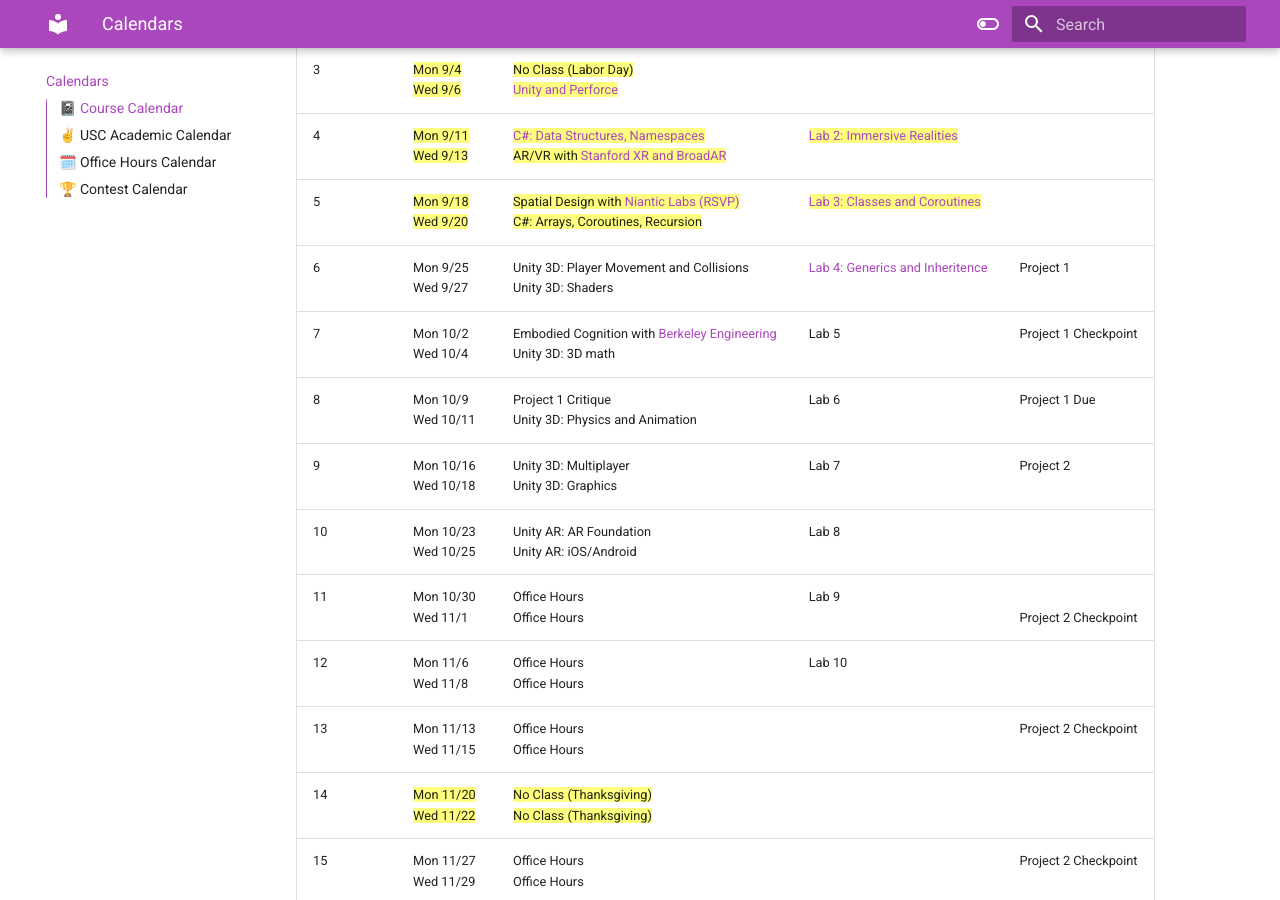
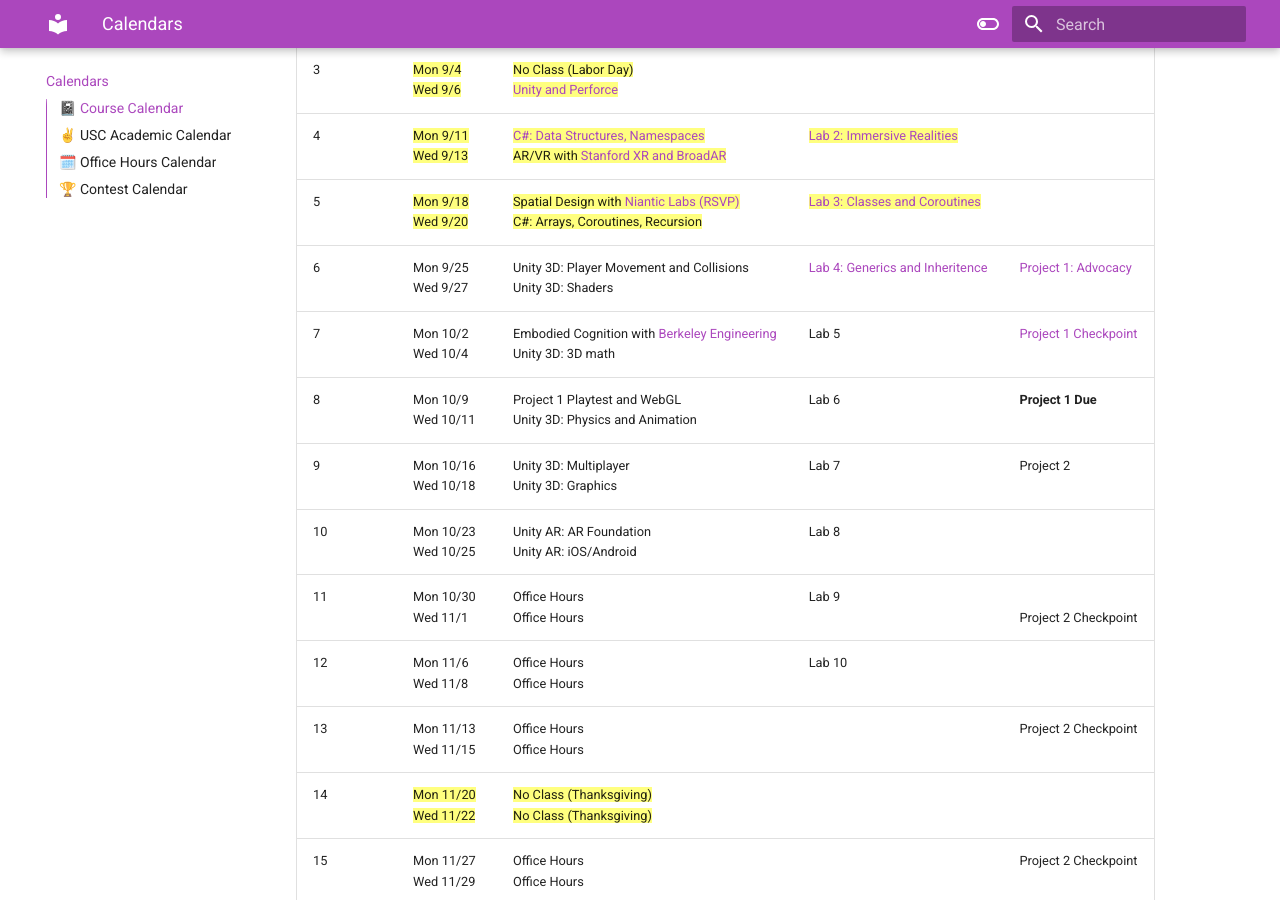
Before and after one commit to usc-ctin583/usc-ctin583.github.io, an MkDocs documentation site: the page built from docs/index.md, in a window 1280 px wide and 900 px high, scrolled down 409 px. Built offline with MkDocs 1.6.1 and Material for MkDocs 9.7.7, drawn with Linux system fonts in a browser that asks for light colours.

Commit message:
edit syllabus

```diff
--- a/docs/index.md
+++ b/docs/index.md
@@ -7,9 +7,9 @@
 | 3    | ==Mon 9/4== <br> ==Wed 9/6==     | ==No Class (Labor Day)== <br> ==[Unity and Perforce](https://www.icloud.com/keynote/0545FBYqmgu62bVFrVxSeqzzA#Lecture3)== | |
 | 4    | ==Mon 9/11== <br> ==Wed 9/13==   | ==[C#: Data Structures, Namespaces](https://www.icloud.com/keynote/0b5y1M4VNtrdfL4vFyXrzgkeg#Lecture4)== <br> ==AR/VR with [Stanford XR and BroadAR](https://www.broadar.com/)== | ==[Lab 2: Immersive Realities](Labs/lab2.md)== |
 | 5    | ==Mon 9/18== <br> ==Wed 9/20==   | ==Spatial Design with [Niantic Labs (RSVP)](https://calendar.google.com/calendar/event?action=TEMPLATE&tmeid=a2tjZGhsdTdrZjlzM2Q5NTNwYjRndXRmb2sgZGVib3JhaHl1ZW4yMDE2QGJlcmtlbGV5LmVkdQ&tmsrc=deborahyuen2016%40berkeley.edu)== <br> ==C#: Arrays, Coroutines, Recursion== | ==[Lab 3: Classes and Coroutines](Labs/lab3.md)== |
-| 6    | Mon 9/25 <br> Wed 9/27   | Unity 3D: Player Movement and Collisions <br> Unity 3D: Shaders | [Lab 4: Generics and Inheritence](Labs/lab4.md)| Project 1 |
-| 7    | Mon 10/2 <br> Wed 10/4   | Embodied Cognition with [Berkeley Engineering](https://bid.berkeley.edu/) <br> Unity 3D: 3D math | Lab 5 | Project 1 Checkpoint |
-| 8    | Mon 10/9 <br> Wed 10/11  | Project 1 Critique <br> Unity 3D: Physics and Animation | Lab 6 | Project 1 Due |
+| 6    | Mon 9/25 <br> Wed 9/27   | Unity 3D: Player Movement and Collisions <br> Unity 3D: Shaders | [Lab 4: Generics and Inheritence](Labs/lab4.md)| [Project 1: Advocacy](./Projects/project1.md) |
+| 7    | Mon 10/2 <br> Wed 10/4   | Embodied Cognition with [Berkeley Engineering](https://bid.berkeley.edu/) <br> Unity 3D: 3D math | Lab 5 | [Project 1 Checkpoint](./Projects/project1checkpoint.md) |
+| 8    | Mon 10/9 <br> Wed 10/11  | Project 1 Playtest and WebGL <br> Unity 3D: Physics and Animation | Lab 6 | **Project 1 Due** |
 | 9    | Mon 10/16 <br> Wed 10/18 | Unity 3D: Multiplayer <br> Unity 3D: Graphics | Lab 7 | Project 2 |
 | 10   | Mon 10/23 <br> Wed 10/25 | Unity AR: AR Foundation <br> Unity AR: iOS/Android | Lab 8 |
 | 11   | Mon 10/30 <br> Wed 11/1  | Office Hours <br> Office Hours | Lab 9 | <br> Project 2 Checkpoint |
@@ -18,7 +18,7 @@
 | 14   | ==Mon 11/20== <br> ==Wed 11/22== | ==No Class (Thanksgiving)== <br> ==No Class (Thanksgiving)== | | |
 | 15   | Mon 11/27 <br> Wed 11/29 | Office Hours <br> Office Hours | | Project 2 Checkpoint |
 | 16   | Mon 12/4 <br> Wed 12/6   | Office Hours <br> Final Presentations | | |
-| 17   | Mon 12/11 | No Class | | Project 2 Due|
+| 17   | Mon 12/11 | No Class | | **Project 2 Due** |
 
 ## ✌️ USC Academic Calendar
 * **Classes Begin:** August 21st
```
Also changed, not shown: docs/Projects/project1checkpoint.md (added, +10 -0 lines).
